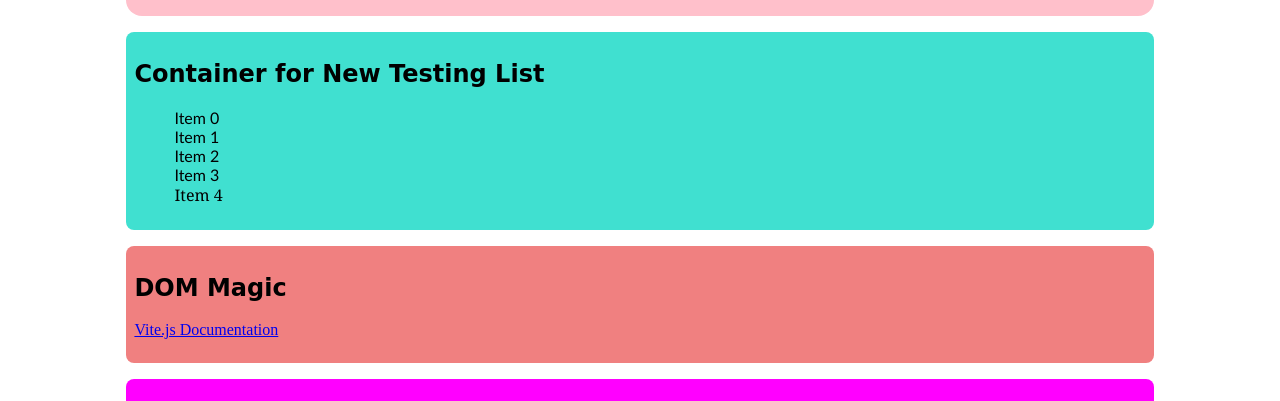
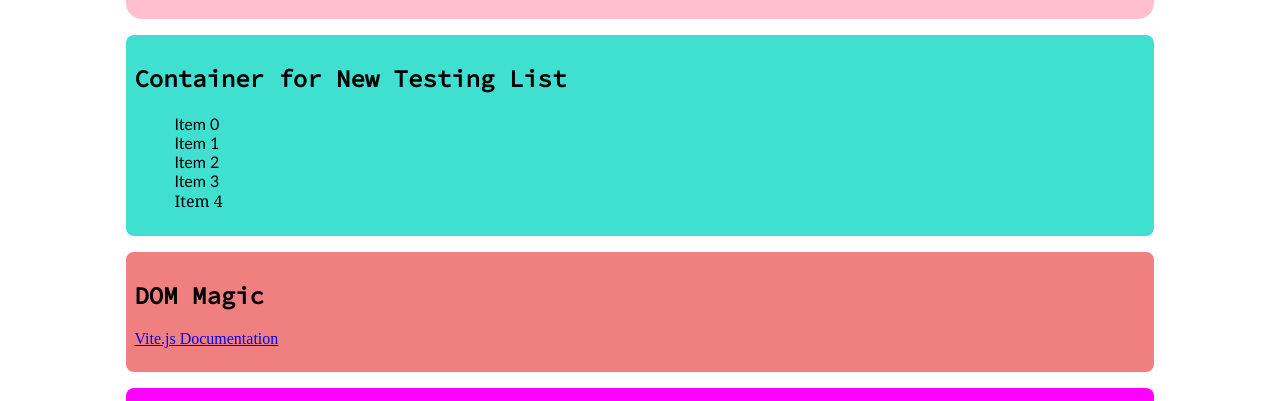
Before and after one commit to RoskiDeluge/web-playground, a website built with Vite: page index.html in a window 1280 px wide. Shown: the part 76-477 px from the top of the page. Built offline with nearby package versions, Linux system fonts and the light colour scheme.

Commit message:
Added web font

```diff
--- a/partials/header.html
+++ b/partials/header.html
@@ -1,4 +1,10 @@
 <head>
   <meta charset="UTF-8" />
   <link rel="stylesheet" type="text/css" href="style.css" />
+  <link rel="preconnect" href="https://fonts.googleapis.com" />
+  <link rel="preconnect" href="https://fonts.gstatic.com" crossorigin />
+  <link
+    href="https://fonts.googleapis.com/css2?family=Source+Code+Pro&display=swap"
+    rel="stylesheet"
+  />
 </head>
--- a/style.css
+++ b/style.css
@@ -39,7 +39,7 @@ body {
 
 h1,
 h2 {
-  font-family: 'Erica One', cursive;
+  font-family: 'Source Code Pro', monospace;
 }
 
 .item-container li {
```
